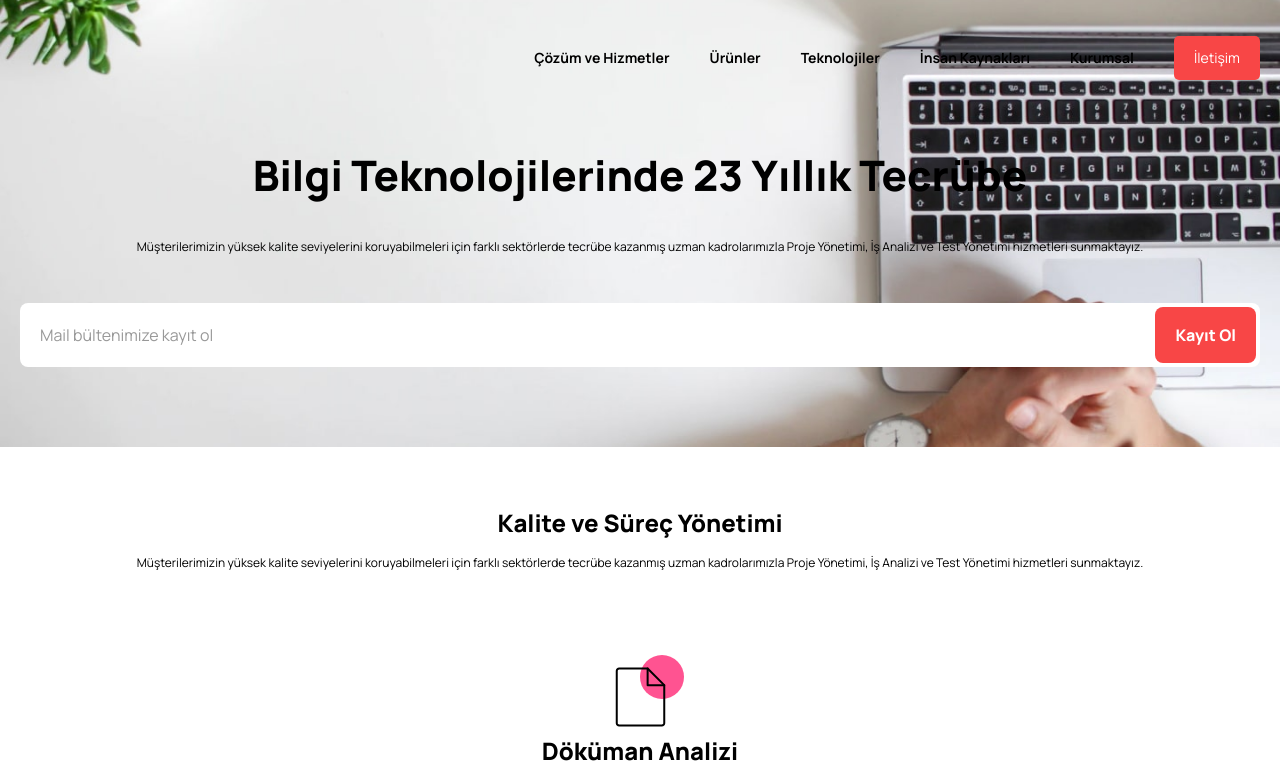
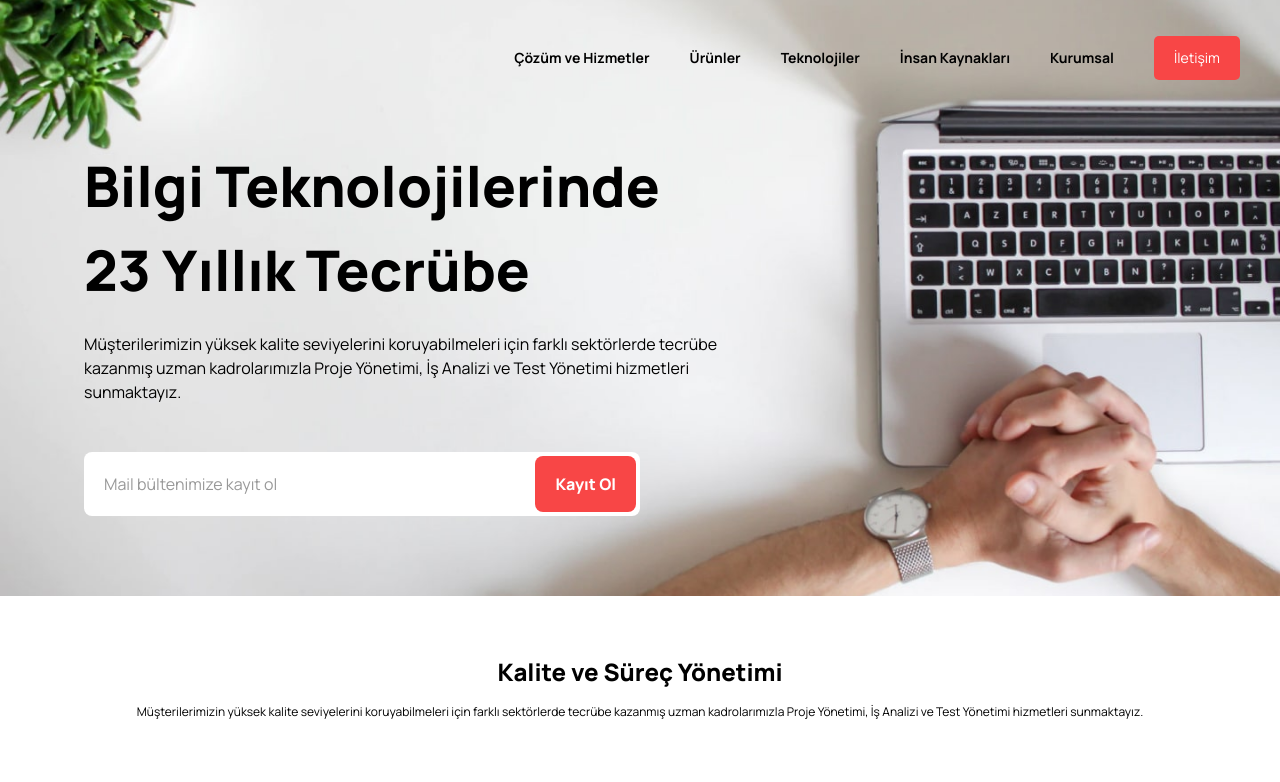
Before and after one commit to MaksymYatsun/it-landing-page, a website: page src/index.html in a window 1280 px wide. Shown: the top 782 px of the page. Drawn offline with nearby package versions, Linux system fonts and the light colour scheme; files that its build step writes are made by us from their sources; files whose address does not match are found by name.

Commit message:
mend
header lg layout added

```diff
--- a/src/index.html
+++ b/src/index.html
@@ -11,7 +11,7 @@
 
 <body class="font-body">
     <header class="absolute top-0 w-full">
-        <div class="container px-5 py-9 mx-auto flex justify-between">
+        <div class="container px-5 lg:px-10 py-9 mx-auto flex justify-between">
             <nav class="hidden lg:flex lg:ml-auto">
                 <ul class="font-bold text-sm lg:flex lg:flex-row">
                     <li class="py-3 mr-10">Çözüm ve Hizmetler</li>
@@ -35,13 +35,13 @@
         </div>
     </header>
     <main>
-        <section class="bg-cover bg-[62%] bg-[url('../src/img/hero.jpg')]">
-            <div class="container px-5 pt-36 pb-20 mx-auto">
-                <h2 class="text-[42px] font-extrabold text-center mb-8">Bilgi Teknolojilerinde 23 Yıllık Tecrübe</h2>
-                <p class="text-xs text-center mb-12">Müşterilerimizin yüksek kalite seviyelerini koruyabilmeleri için
+        <section class="bg-cover lg:bg-center bg-[62%] bg-[url('../src/img/hero.jpg')]">
+            <div class="container px-5 lg:px-[84px] pt-36 pb-20 mx-auto">
+                <h2 class="text-[42px] font-extrabold text-center lg:text-left lg:max-w-2xl lg:text-[56px] mb-8 lg:mb-5">Bilgi Teknolojilerinde 23&nbsp;Yıllık&nbsp;Tecrübe</h2>
+                <p class="text-xs lg:text-base lg:text-left lg:max-w-[60%] text-center mb-12">Müşterilerimizin yüksek kalite seviyelerini koruyabilmeleri için
                     farklı sektörlerde tecrübe kazanmış uzman kadrolarımızla Proje Yönetimi, İş Analizi ve Test Yönetimi
                     hizmetleri sunmaktayız.</p>
-                <form class="bg-white rounded-lg py-1 pl-5 pr-1 flex" action>
+                <form class="bg-white rounded-lg py-1 pl-5 pr-1 flex lg:max-w-[50%]" action>
                     <input class="placeholder:opacity-40 placeholder:text-black" placeholder="Mail bültenimize kayıt ol"
                         type="text">
                     <button class="rounded-lg bg-primary-orange text-white font-extrabold px-5 py-4 ml-auto">Kayıt
```
